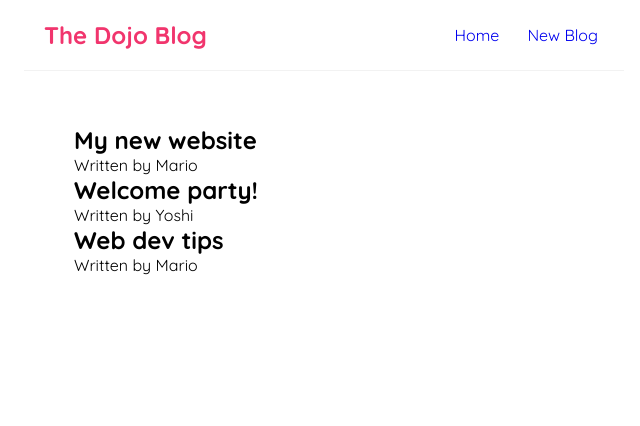
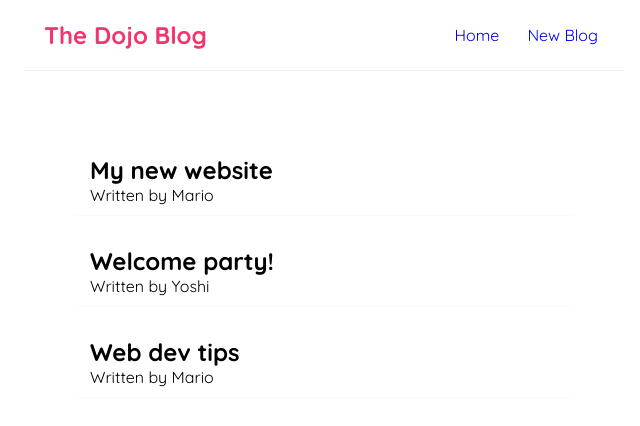
Before and after one commit to Popeaura/dojo-tutee, a React (Vite) app: page / in a window 1280 px wide. Shown: the top 426 px of the page, without its empty margins (316-956 px from the left). Built offline with nearby package versions, Linux system fonts and the light colour scheme.

Commit message:
My modified projects folder

```diff
--- a/src/index.css
+++ b/src/index.css
@@ -42,6 +42,12 @@
   padding:50px;
 }
 
+.blog-preview{
+  padding: 10px 16px;
+  margin: 20px 0;
+  border-bottom: 1px solid #fafafa;
+}
+
 /* Responsive */
 @media (max-width: 600px) {
   .container {
```
